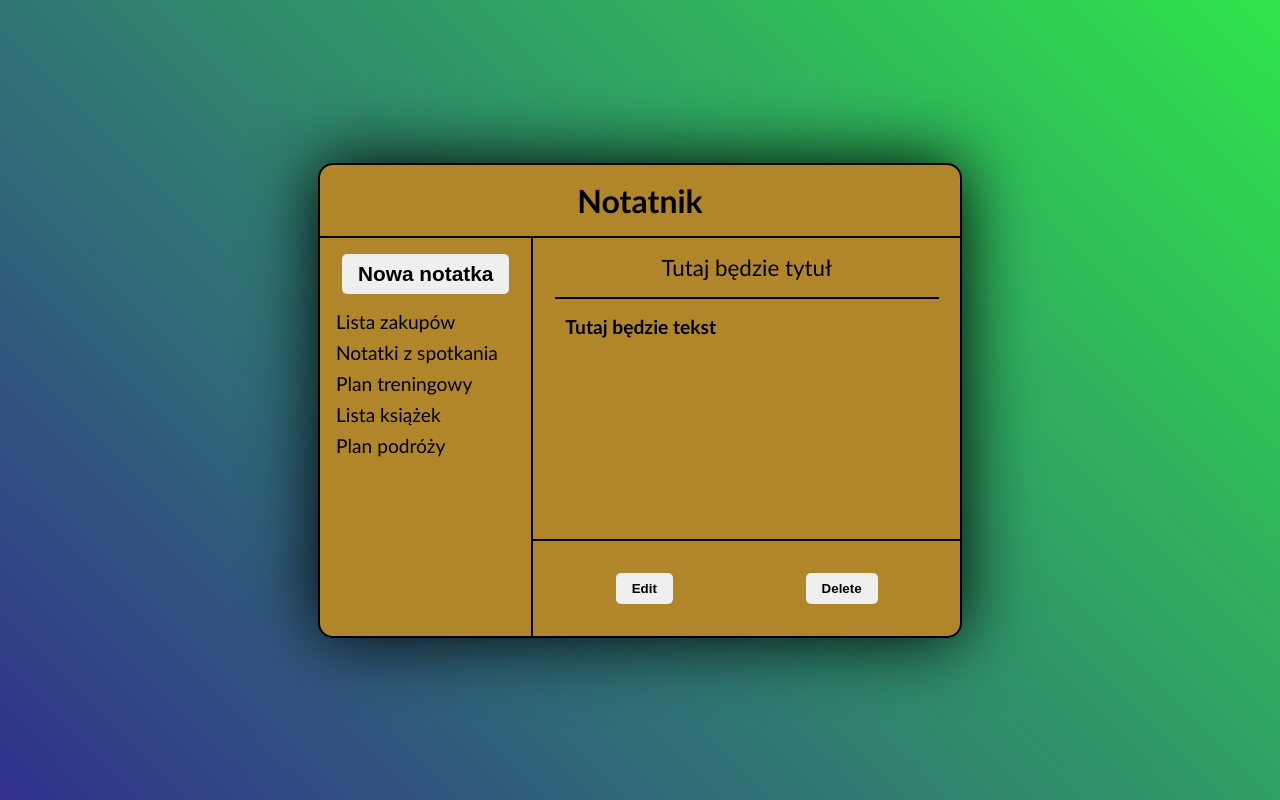
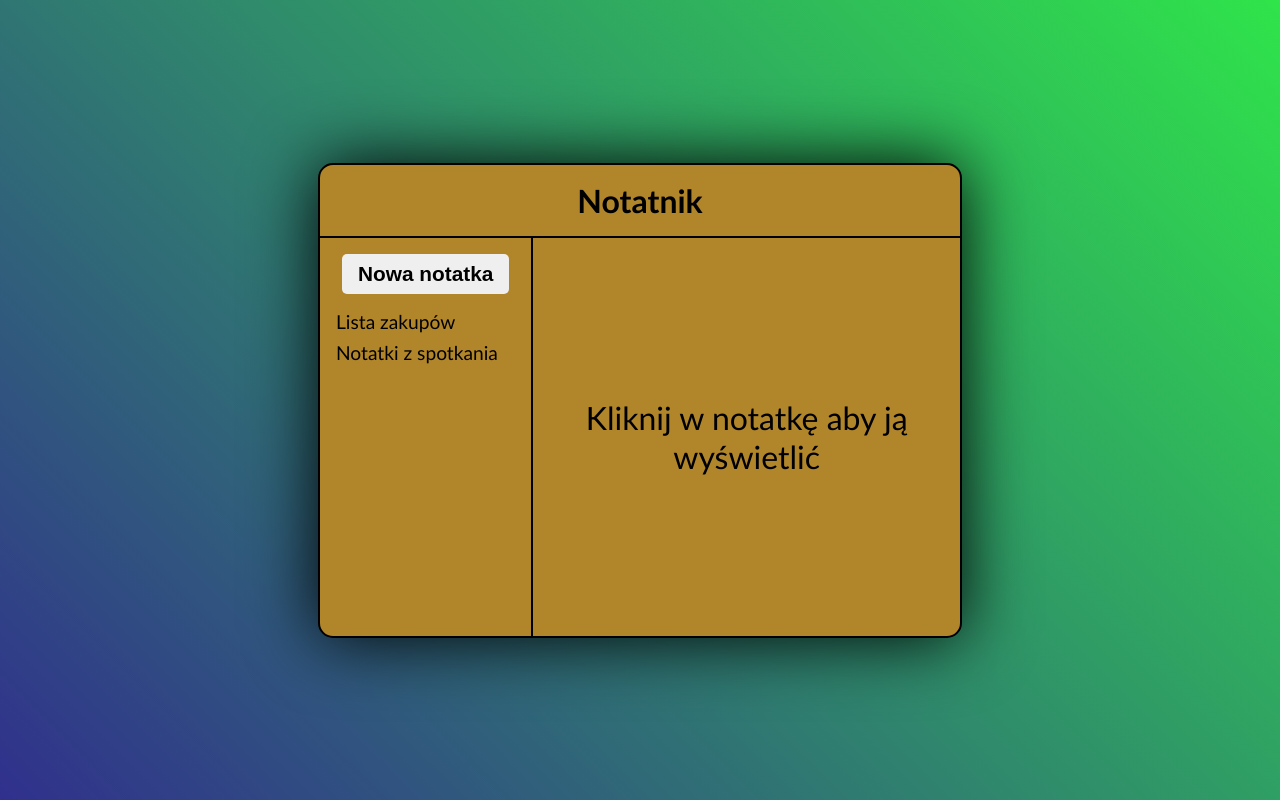
Before and after one commit to Kabrax01/React_test_area_2, a React (Vite) app: page / in a window 1280 px wide. Built offline with nearby package versions, Linux system fonts and the light colour scheme.

Commit message:
feat: added final functionality to app

```diff
--- a/src/Notes/App.tsx
+++ b/src/Notes/App.tsx
@@ -13,27 +13,29 @@ export interface Note {
 
 function App() {
     const [notes, setNotes] = useState<Note[] | []>([]);
-    const [selectedNote, setSelectedNote] = useState<number | undefined>();
-    const [noteContent, setNoteContent] = useState<Note | undefined>();
+    const [selectedNote, setSelectedNote] = useState<Note | undefined>();
     const [showNewNoteForm, setShowNewNoteForm] = useState<boolean>(false);
     const [edit, setEdit] = useState<boolean>(false);
+
+    useEffect(() => {
+        if (!notes.length) {
+            setSelectedNote(undefined);
+        }
+    }, [notes]);
 
     function handleShowForm() {
         setShowNewNoteForm((prev) => !prev);
     }
 
     function handleDeleteNote() {
-        const newNoteList = notes.filter((note) => note.id !== selectedNote);
+        const newNoteList = notes.filter(
+            (note) => note.id !== selectedNote?.id
+        );
         setNotes(newNoteList);
-        setSelectedNote(notes[0].id);
+        if (notes.length > 1) {
+            setSelectedNote(notes.at(-1));
+        }
     }
-
-    useEffect(() => {
-        if (notes && selectedNote !== null) {
-            const selected = notes.find((note) => note.id === selectedNote);
-            setNoteContent(selected);
-        }
-    }, [selectedNote, notes]);
 
     useEffect(() => {
         setNotes(data);
@@ -59,13 +61,15 @@ function App() {
                             handleShowForm={handleShowForm}
                             setSelectedNote={setSelectedNote}
                             selectedNote={selectedNote}
+                            setEdit={setEdit}
                             edit={edit}
                         />
                     ) : (
                         <NoteItem
-                            noteContent={noteContent}
                             handleDeleteNote={handleDeleteNote}
                             setEdit={setEdit}
+                            selectedNote={selectedNote}
+                            key={selectedNote?.id}
                         />
                     )}
                 </div>
--- a/src/Notes/NewNoteForm.tsx
+++ b/src/Notes/NewNoteForm.tsx
@@ -1,12 +1,13 @@
-import { useState } from "react";
+import { useEffect, useState } from "react";
 import { Note } from "./App";
 
 interface NoteFormProps {
     notes: Note[];
     setNotes: React.Dispatch<React.SetStateAction<Note[] | []>>;
     handleShowForm: React.Dispatch<React.SetStateAction<boolean>>;
-    setSelectedNote: React.Dispatch<React.SetStateAction<number | undefined>>;
-    selectedNote: number;
+    setSelectedNote: React.Dispatch<React.SetStateAction<Note | undefined>>;
+    selectedNote: Note | undefined;
+    setEdit: React.Dispatch<React.SetStateAction<boolean>>;
     edit: boolean;
 }
 
@@ -16,40 +17,77 @@ function NewNoteForm({
     handleShowForm,
     setSelectedNote,
     selectedNote,
+    setEdit,
     edit,
 }: NoteFormProps) {
-    const [title, setTitle] = useState<string | "">("");
-    const [content, setContent] = useState<string | "">("");
+    const [title, setTitle] = useState<string>("");
+    const [content, setContent] = useState<string>("");
+
+    useEffect(() => {
+        if (edit && selectedNote) {
+            setTitle(selectedNote.title);
+            setContent(selectedNote.content);
+        }
+    }, [edit, selectedNote]);
 
     function handleAddNewNote(e: React.FormEvent<HTMLFormElement>) {
         e.preventDefault();
         const newNote = { title: title, content: content, id: Date.now() };
         setNotes([...notes, newNote]);
         handleShowForm(false);
-        setSelectedNote(newNote.id);
+        setSelectedNote(newNote);
         console.log(notes);
     }
 
     function handleEditNote(e: React.FormEvent<HTMLFormElement>) {
         e.preventDefault();
+
+        let editedNote: Note;
+        if (selectedNote) {
+            editedNote = {
+                title: title,
+                content: content,
+                id: Date.now(),
+            };
+
+            setSelectedNote(editedNote);
+        }
+        if (selectedNote) {
+            const index = notes.findIndex(
+                (note) => note.id === selectedNote.id
+            );
+
+            const editedNotesArray = notes.map((note, i) => {
+                if (i === index) {
+                    return editedNote;
+                }
+                return note;
+            });
+
+            setNotes(editedNotesArray);
+        }
+
+        setEdit(false);
     }
 
     return (
         <form
             className="note_form"
-            onSubmit={edit ? handleAddNewNote : handleEditNote}>
+            onSubmit={edit ? handleEditNote : handleAddNewNote}>
             <div>
                 <input
                     type="text"
                     className="note_form-title"
                     maxLength={30}
                     placeholder="Tytuł notatki"
+                    value={title}
                     onChange={(e) => setTitle(e.target.value)}
                     required
                 />
                 <textarea
                     className="note_form-content"
                     placeholder="Twoja notatka"
+                    value={content}
                     onChange={(e) => setContent(e.target.value)}
                     required
                 />
--- a/src/Notes/NoteItem.tsx
+++ b/src/Notes/NoteItem.tsx
@@ -1,22 +1,24 @@
 import { Note } from "./App";
 
 interface NoteItemProps {
-    noteContent: Note | undefined;
     handleDeleteNote: () => void;
     setEdit: React.Dispatch<React.SetStateAction<boolean>>;
+    selectedNote: Note | undefined;
 }
 export function NoteItem({
-    noteContent,
     handleDeleteNote,
     setEdit,
+    selectedNote,
 }: NoteItemProps) {
-    if (!noteContent)
-        noteContent = {
-            id: 0,
-            title: "Tutaj będzie tytuł",
-            content: "Tutaj będzie tekst",
-        };
-    const { title, content } = noteContent;
+    if (!selectedNote) {
+        return (
+            <div className="note note--empty">
+                <p>Kliknij w notatkę aby ją wyświetlić</p>
+            </div>
+        );
+    }
+
+    const { title, content } = selectedNote;
 
     return (
         <div className="note">
--- a/src/Notes/NoteList.tsx
+++ b/src/Notes/NoteList.tsx
@@ -2,7 +2,7 @@ import { Note } from "./App";
 
 interface NotesProps {
     notes: Note[] | null;
-    setSelectedNote: React.Dispatch<React.SetStateAction<number | undefined>>;
+    setSelectedNote: React.Dispatch<React.SetStateAction<Note | undefined>>;
     handleShowForm: React.MouseEventHandler<HTMLButtonElement>;
 }
 
@@ -18,17 +18,12 @@ export function NoteList({
             <button className="note_list-button" onClick={handleShowForm}>
                 Nowa notatka
             </button>
-
             <ul>
                 {emptyNoteList || <li>Brak notatek</li>}
 
                 {notes?.map((note) => {
                     return (
-                        <li
-                            onClick={() => {
-                                setSelectedNote(note.id);
-                            }}
-                            key={note.id}>
+                        <li onClick={() => setSelectedNote(note)} key={note.id}>
                             {note.title}
                         </li>
                     );
--- a/src/Notes/data.ts
+++ b/src/Notes/data.ts
@@ -16,24 +16,6 @@ const data: Note[] = [
         content:
             "Omówienie etapów projektu, przydział zadań, przegląd terminów",
     },
-    {
-        id: 3,
-        title: "Plan treningowy",
-        content:
-            "Poniedziałek: Klatka i tricepsy, Wtorek: Plecy i bicepsy, Środa: Odpoczynek, Czwartek: Nogi i ramiona, Piątek: Cardio",
-    },
-    {
-        id: 4,
-        title: "Lista książek",
-        content:
-            "1984 George'a Orwella, Nowy Wspaniały Świat Aldousa Huxleya, Wielki Gatsby F. Scotta Fitzgeralda",
-    },
-    {
-        id: 5,
-        title: "Plan podróży",
-        content:
-            "Dzień 1: Przyjazd do Paryża, wizyta przy Wieży Eiffla, Dzień 2: Muzeum Luwr, Dzień 3: Wycieczka do Wersalu",
-    },
 ];
 
 export default data;
--- a/src/Notes/main.scss
+++ b/src/Notes/main.scss
@@ -102,6 +102,12 @@ button {
             border-top: $border-light-black;
             @include flexbox(column, center, flex-start);
 
+            &--empty {
+                @include flexbox;
+                font-size: 2rem;
+                text-align: center;
+            }
+
             &-title {
                 width: 90%;
                 text-align: center;
```
